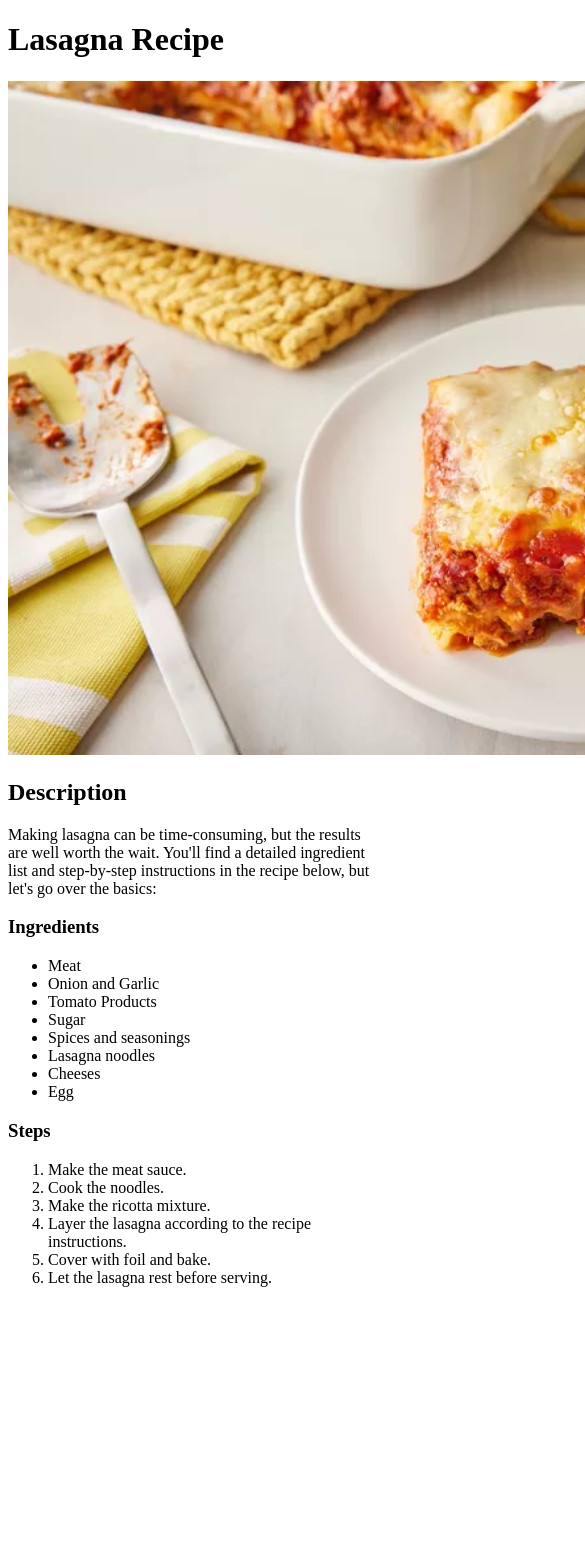
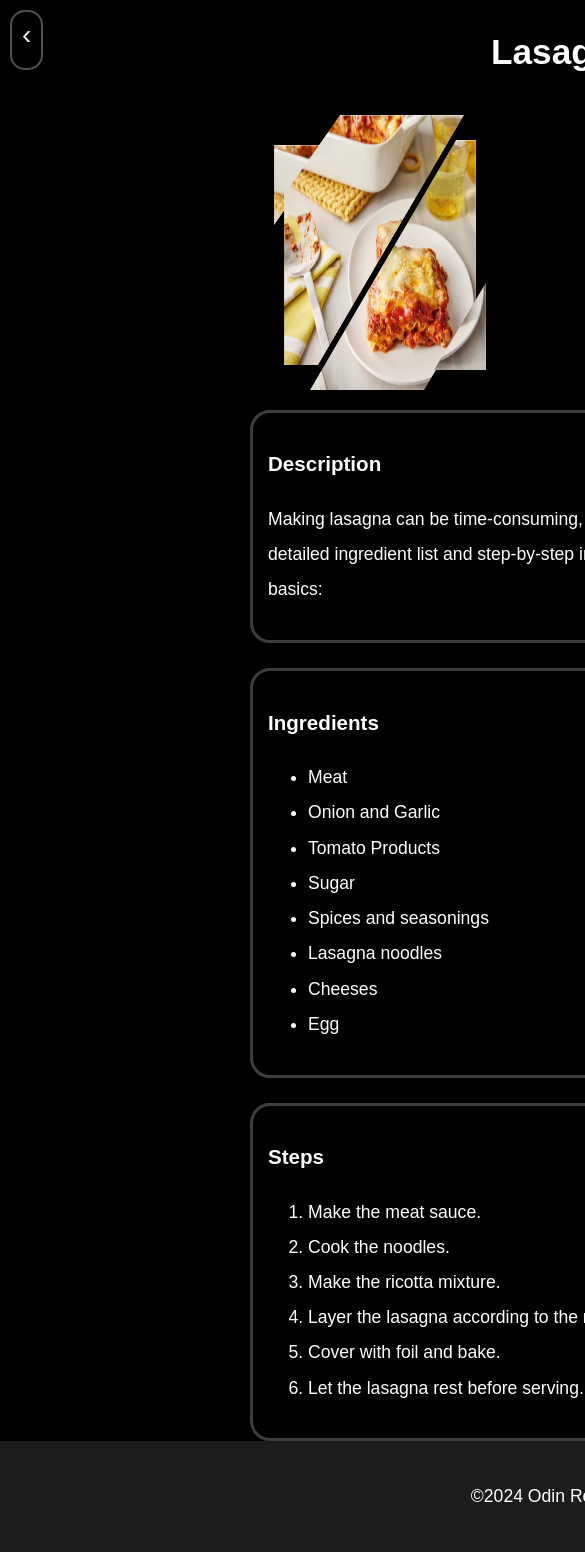
Before and after one commit to pariyar-anish/odin-recipes, a plain HTML site: page recipes/lasagna.html in a window 390 px wide. Shown: the top 1552 px of the page, 585 px wide, since content can reach past the window. Before the commit the page ends 1303 px from the top, so only its background shows below. Drawn offline with Linux system fonts and the light colour scheme.

Commit message:
Made two styles.css file and linking it to index(homepage) file and recipes file respectively. Added: -responsive design and layout -css styles for cards and hover effect

```diff
--- a/recipes/lasagna.html
+++ b/recipes/lasagna.html
@@ -4,14 +4,33 @@
     <meta charset="UTF-8">
     <meta name="viewport" content="width=device-width, initial-scale=1.0">
     <title>Lasagna</title>
+    <link rel="stylesheet" href="./styles.css">
 </head>
 <body>
     <h1>Lasagna Recipe</h1>
-    <img src="../images/Lasagna.jpg" alt="Lasagna">
-    <h2>Description</h2>
+    <div class="top">
+        <div class="image">
+            <img class="img1" src="../images/Lasagna.jpg">
+            <img class="img2" src="../images/Lasagna.jpg">
+            <img class="img3" src="../images/Lasagna.jpg">
+            <img class="img4" src="../images/Lasagna.jpg" alt="Lasagna">
+        </div>
+        <div class="time">
+            <h3>Time Info</h3>
+            <ol style="list-style: none;">
+                <li>Prep: 15 min</li>
+                <li>Cook: 1 hr 5 min</li>
+                <li>Total: 1 hr 20 min</li>
+            </ol>
+        </div>
+    </div>
+    <section class="description">
+        <h3>Description</h3>
         <p>
             Making lasagna can be time-consuming, but the results are well worth the wait. You'll find a detailed ingredient list and step-by-step instructions in the recipe below, but let's go over the basics:
         </p>
+    </section>
+    <div class="ingredients">
         <h3>Ingredients</h3>
         <ul>
             <li>Meat</li>
@@ -23,6 +42,8 @@
             <li>Cheeses</li>
             <li>Egg</li>
         </ul>
+    </div>
+    <div class="steps">
         <h3>Steps</h3>
         <ol>
             <li>Make the meat sauce.</li>
@@ -32,5 +53,10 @@
             <li>Cover with foil and bake.</li>
             <li>Let the lasagna rest before serving.</li>
         </ol>
+    </div>
+    <a href="../index.html" class="back">&#8249;</a>
+    <footer>
+        <p>&copy;2024 Odin Recipe. All rights reserved.</p>
+    </footer>
 </body>
 </html>
--- /dev/null
+++ b/recipes/styles.css
@@ -0,0 +1,132 @@
+ body {
+    font-family: Arial, sans-serif;
+    background-color: black;
+    color: white;
+    width: 1250px;
+    line-height: 1.6;
+    font-size: 1.1rem;
+    margin: auto;
+ }
+ h1 {
+    display: flex;
+    justify-content: center;
+ }
+ p,
+ li {
+    line-height: 200%
+ }
+ .top {
+    margin-top: 2%;
+    display: flex;
+    flex-wrap: wrap;
+    margin-left: 20%;
+    margin-right: 20%;
+    justify-content: end;
+ }
+.time {
+    border: 3px solid rgb(62, 61, 61);
+    border-radius: 20px;
+    padding: 15px;
+    margin-left: 20%;
+    margin-right: 20%;
+    margin-top: 2%;
+}
+.time h3 {
+    display: flex;
+    justify-content: center;
+    padding-bottom: 15px;
+    border-bottom: 2px solid rgb(62, 61, 61);
+}
+.description {
+    border: 3px solid rgb(62, 61, 61);
+    border-radius: 20px;
+    padding: 15px;
+    margin: 2% 20%;
+}
+.ingredients {
+    border: 3px solid rgb(62, 61, 61);
+    border-radius: 20px;
+    padding: 15px;
+    margin-left: 20%;
+    margin-right: 20%;
+    margin-top: 2%;
+}
+.steps {
+    border: 3px solid rgb(62, 61, 61);
+    border-radius: 20px;
+    padding: 15px;
+    margin-left: 20%;
+    margin-right: 20%;
+    margin-top: 2%;
+}
+.time:hover,
+.description:hover,
+.ingredients:hover,
+.steps:hover,
+.back:hover {
+    background-color: rgb(28, 28, 28);
+}
+.image {
+    width: 200px;
+    height: 250px;
+    position: relative;
+    padding-top: 4%;
+}
+.image img {
+    width: 200px;
+    height: 250px;
+    position: absolute;
+}
+.img1 {
+    clip-path: polygon(0 0, 0 32%, 28% 0);
+    transform: translate(-15px, 10px);
+    transition: transform 300ms ease;
+    transform-origin: top;
+}
+.image:hover .img1,
+.image:hover .img2,
+.image:hover .img3,
+.image:hover .img4 {
+    transform: translate(0, 0);
+}
+.img2 {
+    clip-path: polygon(28% 0, 0 32%, 0 100%, 17% 100%, 90% 0);
+    transform: translate(-5px, -20px);
+    transition: transform 300ms ease;
+}
+.img3 {
+    clip-path: polygon(100% 0, 100% 65%, 74% 100%, 17% 100%, 90% 0);
+    transform: translate(-13px, 5px);
+    transition: transform 300ms ease;
+}
+.img4 {
+    clip-path: polygon(100% 65%, 74% 100%, 100% 100%);
+    transform: translate(-3px, -15px);
+    transition: transform 300ms ease;
+    transform-origin: top;
+}
+.back {
+    text-decoration: none;
+    border: 2px solid rgb(83, 82, 82);
+    position: fixed;
+    padding: 10px 10px;
+    padding-top: 1px;
+    font-size: 28px;
+    border-radius: 15px;
+    color: #f0f0f0;
+    top: 10px;
+    left: 10px;
+    background-color: rgb(0, 0, 0);
+    transition: background-color 0.3s ease, transform 0.3s ease;
+}
+.back:hover {
+    background-color: rgb(40, 40, 40);
+    transform: scale(1.1);
+}
+footer {
+    display: flex;
+    justify-content: center;
+    padding: 20px;
+    background-color: rgb(28, 28, 28);
+    color: white;
+}
--- /dev/null
+++ b/styles.css
@@ -0,0 +1,77 @@
+
+body {
+    font-family: Arial, sans-serif;
+    background-color: black;
+    color: white;
+    width: 1250px;
+    margin: auto;
+    line-height: 1.6;
+    font-size: 1.1rem;
+}
+
+/* Centered header */
+h1 {
+    display: flex;
+    justify-content: center;
+    margin-bottom: 5%;
+}
+
+/* Styling the list of the recipe */
+ul {
+    list-style: none;
+    display: flex;
+    display: flex;
+    justify-content: center;
+}
+
+ul li {
+    margin-right: 5%;
+    margin-left: 5%;
+}
+
+li div {
+    border: 3px solid rgb(62, 61, 61);
+    border-radius: 20px;
+    padding: 20px;
+    display: flex;
+    flex-direction: column;
+    transition: background-color 0.3s ease, transform 0.3s ease;
+}
+
+li div:hover {
+    background-color: rgb(28, 28, 28);
+    transform: scale(1.05);
+}
+
+/* Recipe title inside cards */
+.para {
+    display: flex;
+    justify-content: center;
+    margin-top: 20px;
+    padding-top: 15px;
+    border-top: 2px solid rgb(62, 61, 61);
+    height: 15px;
+}
+
+a {
+    text-decoration: none;
+    color: white;
+}
+
+/* Image styling */
+img {
+    width: 250px;
+    height: 300px;
+    border-radius: 20px;
+}
+
+img:hover {
+    opacity: 0.8;
+}
+footer {
+    display: flex;
+    justify-content: center;
+    padding: 20px;
+    background-color: rgb(28, 28, 28);
+    color: white;
+}
```
Also changed, not shown: index.html (+30 -5 lines), recipes/coffee_shake.html (+27 -1 lines), recipes/pasta.html (+28 -2 lines). Lines whose indentation alone changed are shown as unchanged.
